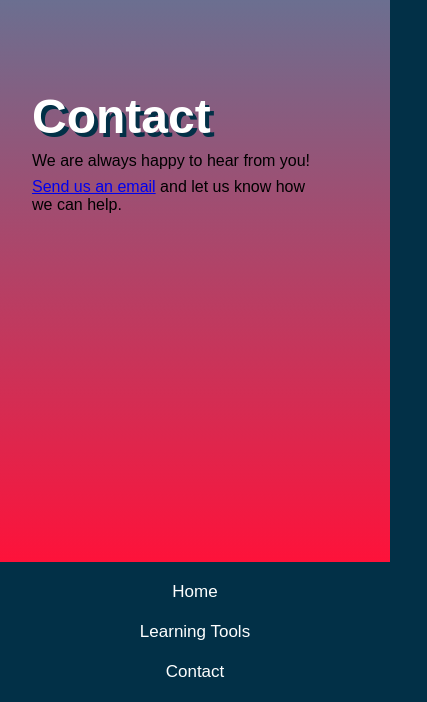
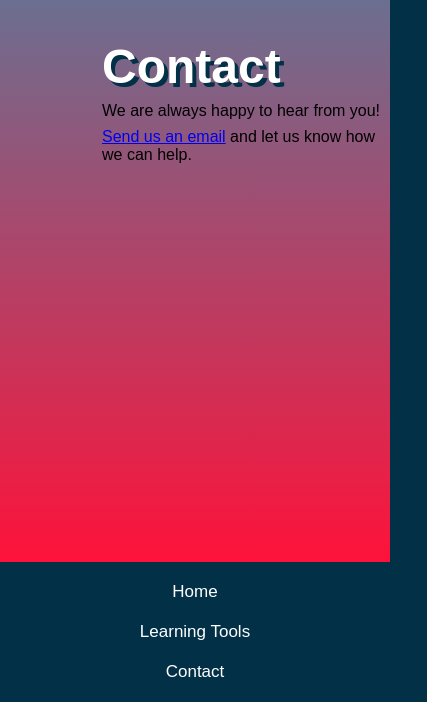
Before and after one commit to jessicastaggs/WDCapstone_homeschool_rss_website, a plain HTML site: page contact.html in a window 390 px wide. Shown: the part 283-985 px from the top of the page, 427 px wide, since content can reach past the window. Drawn offline with Linux system fonts and the light colour scheme.

Commit message:
added margin for mobile viewing on styles sheet

```diff
--- a/styles.css
+++ b/styles.css
@@ -178,6 +178,12 @@ header {
         display: flex;
     }
 
+    article {
+        align-content: center;
+        margin-left: 70px;
+        margin-top: -50px;
+    }
+
     /* Display the hamburger menu */
     .hamburger {
         display: block;
@@ -187,7 +193,7 @@ header {
         display: block; /* Display text on smaller screens */
         align-content: center;
         font-size: large;
-      }
+    }
 }
 
 /* Childname Buttons*/
```
